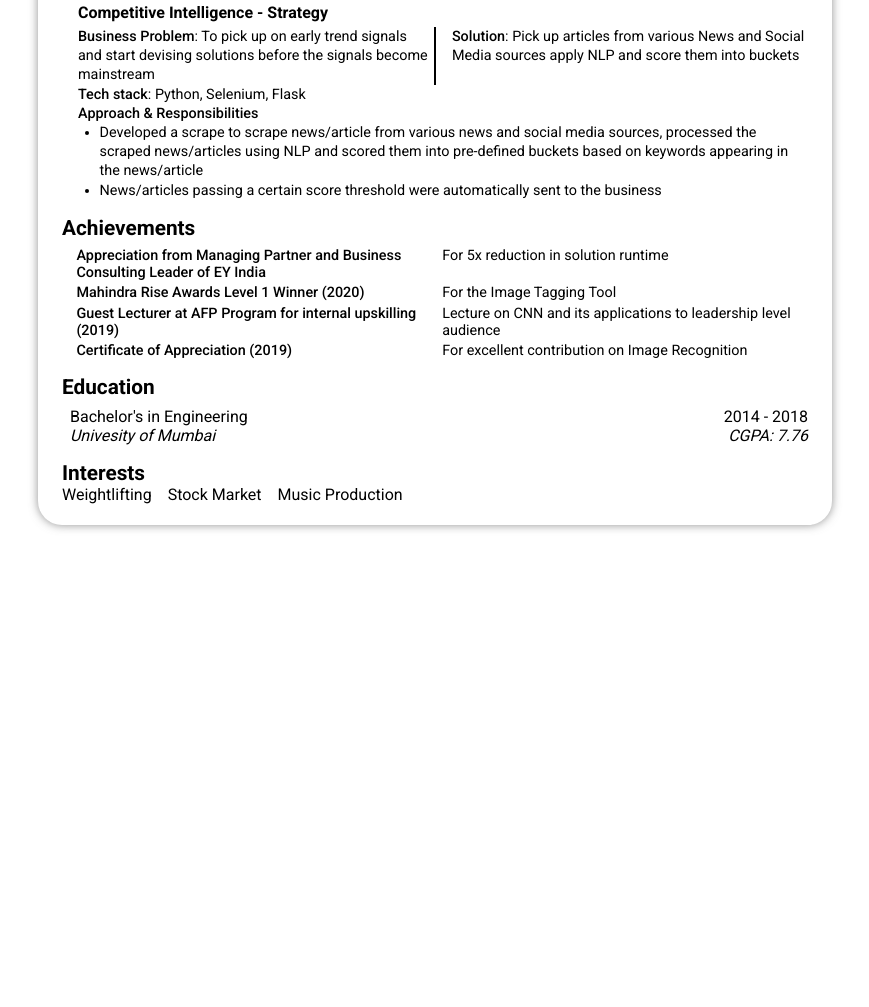
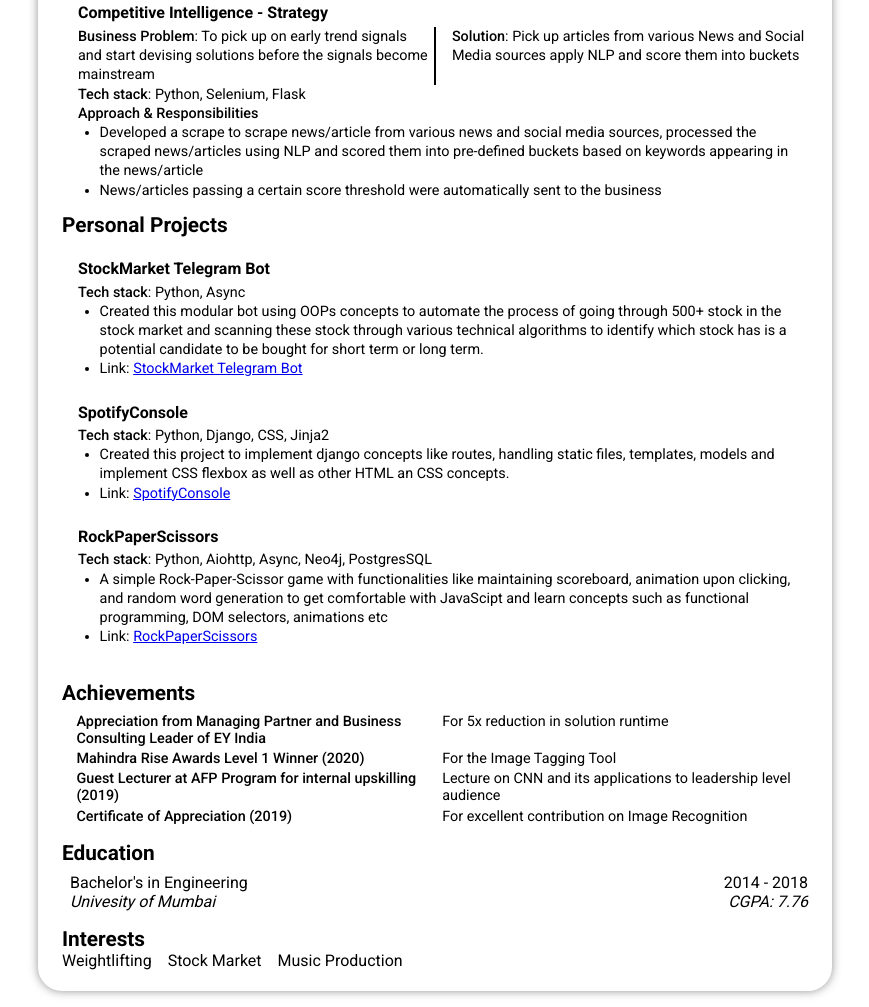
Before and after one commit to skazi019/skazi019.github.io, a plain HTML site: page index.html in a window 1280 px wide. Shown: the part 1326-2333 px from the top of the page, without its empty margins (205-1074 px from the left). Before the commit the page ends 1867 px from the top, so only its background shows below. Drawn offline with Linux system fonts and the light colour scheme; a web font is replaced by a local one.

Commit message:
Added Personal Projects section

```diff
--- a/index.html
+++ b/index.html
@@ -159,6 +159,52 @@
                     </ul>
                 </div>
             </div>
+
+            <div class="work-ex">
+                <p class="main-heading">Personal Projects</p>
+                <div class="mahindra-experience">
+                    <ul class="mahindra-projects">
+                        <li>
+                            <p class="project-heading">StockMarket Telegram Bot</p>
+                            <ul class="project-ex">
+                                <li><span class="project-sub-heading">Tech stack</span>: Python, Async</li>
+                                <ul class="project-responsibilities">
+                                    <li>Created this modular bot using OOPs concepts to automate the process of going through 500+ stock in the stock market
+                                        and scanning these stock through various technical algorithms to identify which stock has
+                                        is a potential candidate to be bought for short term or long term.</li>
+                                    <li>Link: <a href="https://github.com/skazi019/StockMarketBot" target="blank">StockMarket Telegram Bot</a></li>
+                                </ul>
+                            </ul>
+                        </li>
+                        <li>
+                            <p class="project-heading">SpotifyConsole</p>
+                            <ul class="project-ex">
+                                <li><span class="project-sub-heading">Tech stack</span>: Python, Django, CSS, Jinja2</li>
+                                <ul class="project-responsibilities">
+                                    <li>Created this project to implement django concepts like routes, handling static files, templates, models
+                                        and implement CSS flexbox as well as other HTML an CSS concepts.</li>
+                                        <li>Link: <a href="https://github.com/skazi019/SpotifyConsole" target="blank">SpotifyConsole</a></li>
+                                </ul>
+                            </ul>
+                        </li>
+                        <li>
+                            <p class="project-heading">RockPaperScissors</p>
+                            <ul class="project-ex">
+                                <li><span class="project-sub-heading">Tech stack</span>: Python, Aiohttp, Async, Neo4j, PostgresSQL</li>
+                                <ul class="project-responsibilities">
+                                    <li>A simple Rock-Paper-Scissor game with functionalities like maintaining scoreboard, animation upon clicking,
+                                        and random word generation to get comfortable with JavaScipt and learn concepts such as functional programming,
+                                        DOM selectors, animations etc</li>
+                                    <li>Link: <a href="https://github.com/skazi019/RockPaperScissors" target="blank">RockPaperScissors</a></li>
+                                </ul>
+                            </ul>
+                        </li>
+                    </ul>
+                </div>
+            </div>
+
+            <br>
+
             <div class="achievements">
                 <p class="main-heading">Achievements</p>
                 <ul class="achievements-list">
@@ -180,6 +226,7 @@
                     </li>
                 </ul>
             </div>
+
             <div class="education">
                 <p class="main-heading">Education</p>
                 <div class="education-heading">
```
